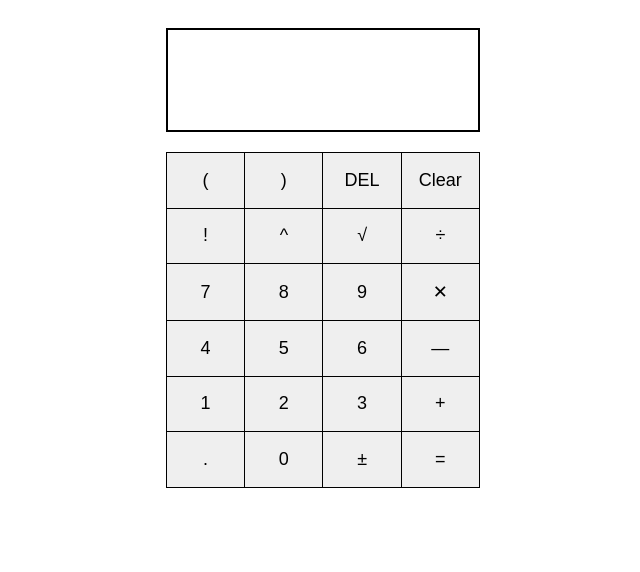
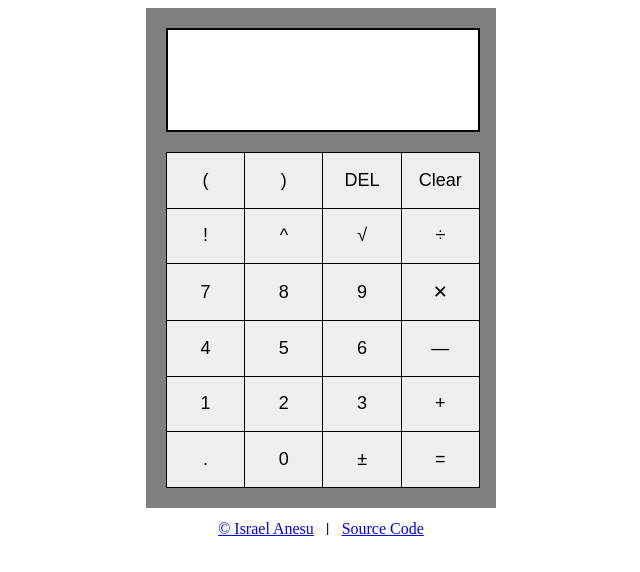
Before and after one commit to Israel-Anesu/Calculator, a plain HTML site: page index.html in a window 1280 px wide. Shown: the whole page, without its empty margins (319-959 px from the left). Drawn offline with Linux system fonts and the light colour scheme.

Commit message:
Minor Bug Fixes

```diff
--- a/index.html
+++ b/index.html
@@ -42,6 +42,11 @@
         </div>
       </div>
     </div>
+    <div class="footer">
+      <a href="https://www.linkedin.com/in/israel-anesu-ndamuka/">&copy; Israel Anesu</a>
+      <pre>|</pre>
+      <a href="https://github.com/Israel-Anesu/Calculator">Source Code</a>
+    </div>
     <script src="scripts/parser.js"></script>
     <script src="scripts/evaluate.js"></script>
     <script src="scripts/script.js"></script>
--- a/styles/style.css
+++ b/styles/style.css
@@ -7,7 +7,7 @@
     width: 350px;
     height: 500px;
     margin: auto;
-    background-color: rgb(255, 255, 255);
+    background-color: gray;
     display: grid;
     grid-template-rows: 1fr 4fr;
     box-sizing: border-box;
@@ -52,3 +52,11 @@
     font-size: 18px;
     font-family: 'Arial', sans-serif;
 }
+
+.footer {
+  display: flex;
+  justify-content: center;
+  align-items: center;
+  gap: 10px;
+  margin-top: 0px;
+}
```
